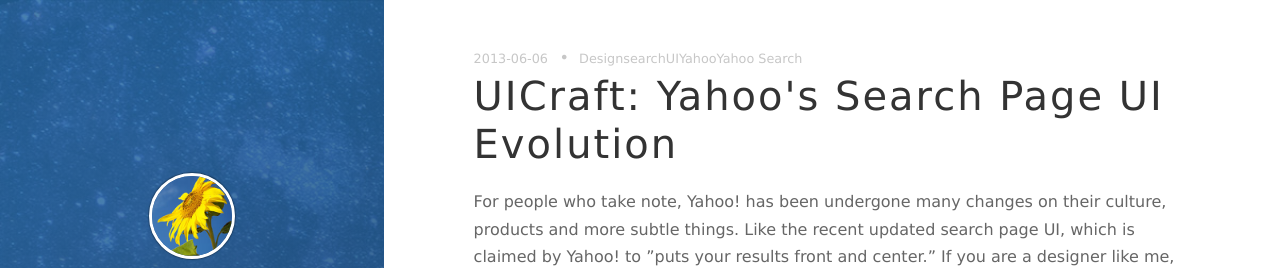
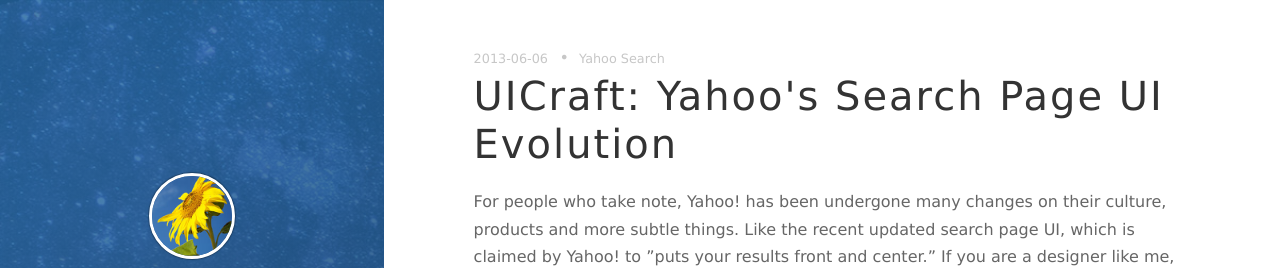
Before and after one commit to lymenlee/mucraft, a Jekyll site: the page built from _posts/2013-06-06-uicraft-yahoos-search-page-ui-evolution.markdown, in a window 1280 px wide and 900 px high. Shown: the top 268 px of the window. Built offline with Jekyll 4.4.1, drawn with Linux system fonts in a browser that asks for light colours; nearby versions of some CDN libraries; comment, search, counter and statistics services are not loaded; part of the change alters nothing that is shown.

Commit message:
Update 2013-06-06-uicraft-yahoos-search-page-ui-evolution.markdown

```diff
--- a/_posts/2013-06-06-uicraft-yahoos-search-page-ui-evolution.markdown
+++ b/_posts/2013-06-06-uicraft-yahoos-search-page-ui-evolution.markdown
@@ -1,18 +1,16 @@
 ---
 author: mountainwalker
 comments: true
-date: 2013-06-06 19:33:11+00:00
+date: 2013-06-06T19:33:11.000Z
 layout: post
-link: https://linwangge.wordpress.com/2013/06/06/uicraft-yahoos-search-page-ui-evolution/
+link: >-
+  https://linwangge.wordpress.com/2013/06/06/uicraft-yahoos-search-page-ui-evolution/
 slug: uicraft-yahoos-search-page-ui-evolution
 title: 'UICraft: Yahoo''s Search Page UI Evolution'
 wordpress_id: 1907
 tags:
-- Design
-- search
-- UI
-- Yahoo
-- Yahoo Search
+  - Yahoo Search
+published: true
 ---
 
 For people who take note, Yahoo! has been undergone many changes on their culture, products and more subtle things. Like the recent updated search page UI, which is claimed by Yahoo! to "puts your results front and center." If you are a designer like me, these words will appear in your mind when you think of Yahoo!'s past search page design: 'obsoleted, busy and full of clutter'. That's why people have some love to themselves usually don't want to visit Yahoo!, it makes their eyes 'bleeding'. It makes mine do at least. But, the recent changes on the search page UI did breathe some fresh air into it. Let's have a closer look:
```
